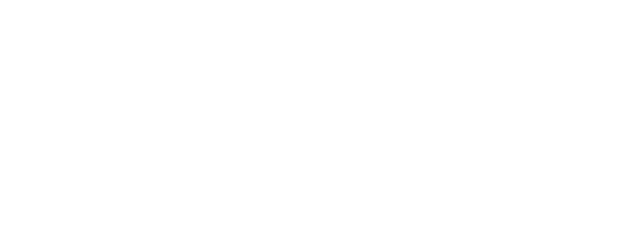
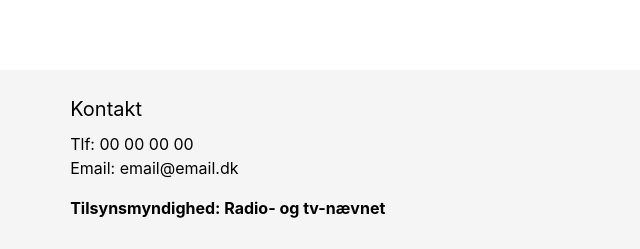
Before and after one commit to Saxbeck/acclanding, a React (Create React App) app: page / in a window 1280 px wide. Shown: the part 570-819 px from the top of the page, without its empty margins (283-923 px from the left). Built offline with nearby package versions, Linux system fonts and the light colour scheme.

Commit message:
updated logo, added contact section

```diff
--- a/src/App.tsx
+++ b/src/App.tsx
@@ -10,7 +10,7 @@ import {
     Container,
     SimpleGrid,
     VStack, HStack,
-    theme, Heading, UnorderedList, ListItem,
+    theme, Heading, UnorderedList, ListItem, Link,
 } from "@chakra-ui/react"
 import { ColorModeSwitcher } from "./ColorModeSwitcher"
 import { Logo } from "./Logo"
@@ -19,7 +19,7 @@ import {MemoImg} from "./MemoImg";
 export const App = () => (
   <ChakraProvider theme={theme}>
     <Box textAlign="center" fontSize="xl">
-      <Grid minH="100vh" p={3}>
+      <Grid minH="80vh" p={3}>
         <ColorModeSwitcher justifySelf="flex-end" visibility={"hidden"} />
         <VStack spacing={8}>
           <HStack>
@@ -28,17 +28,17 @@ export const App = () => (
         </VStack>
       </Grid>
     </Box>
-    {/*<footer>*/}
-    {/*  <Box minH="20vh" color="black" background="blackAlpha.50" p="4">*/}
-    {/*    <Container>*/}
-    {/*      <Text fontSize='xl' py="2">Kontakt</Text>*/}
-    {/*      <Text>Tlf: 00 00 00 00</Text>*/}
-    {/*      <Text>Email: email@email.dk</Text>*/}
-    {/*      <Box py="4">*/}
-    {/*        <Text as='b'>Tilsynsmyndighed: Radio- og tv-nævnet</Text>*/}
-    {/*      </Box>*/}
-    {/*    </Container>*/}
-    {/*  </Box>*/}
-    {/*</footer>*/}
+    <footer>
+      <Box minH="20vh" color="black" background="blackAlpha.50" p="4">
+        <Container>
+          <Text fontSize='xl' py="2">Kontakt</Text>
+          <Text>Tlf: 00 00 00 00</Text>
+          <Text>Email: email@email.dk</Text>
+          <Box py="4">
+            <Text as='b'><Link href="https://slks.dk/">Tilsynsmyndighed: Radio- og tv-nævnet</Link></Text>
+          </Box>
+        </Container>
+      </Box>
+    </footer>
   </ChakraProvider>
 )
--- a/src/Logo.tsx
+++ b/src/Logo.tsx
@@ -6,7 +6,7 @@ import {
   forwardRef,
   usePrefersReducedMotion,
 } from "@chakra-ui/react"
-import logo from "./acc_logo_500.png"
+import logo from "./acc_logo_2023.png"
 
 const spin = keyframes`
   from { transform: rotate(0deg); }
```
Also changed, not shown: 1 other file (tests, documents, lock files or other folders).
